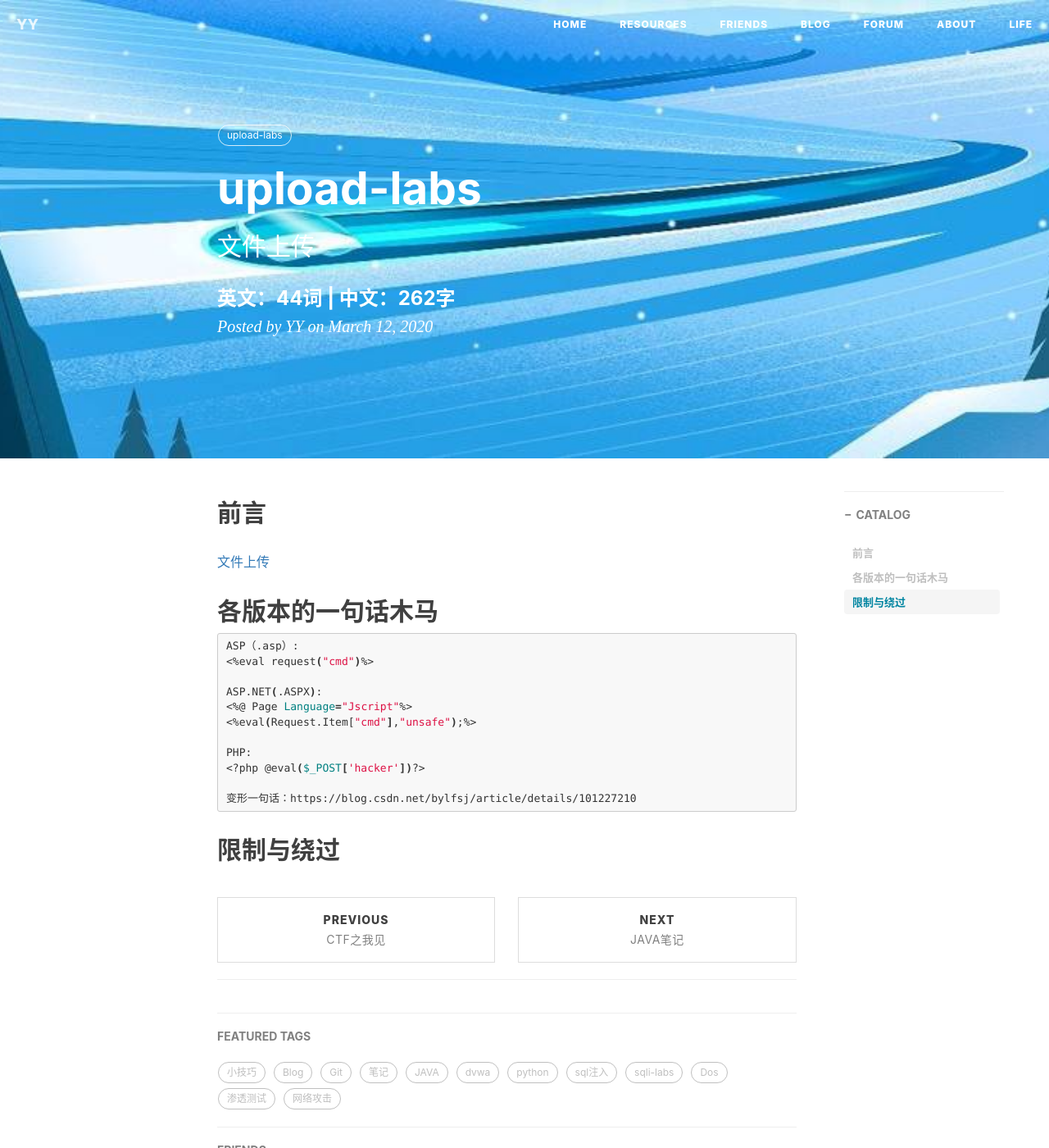
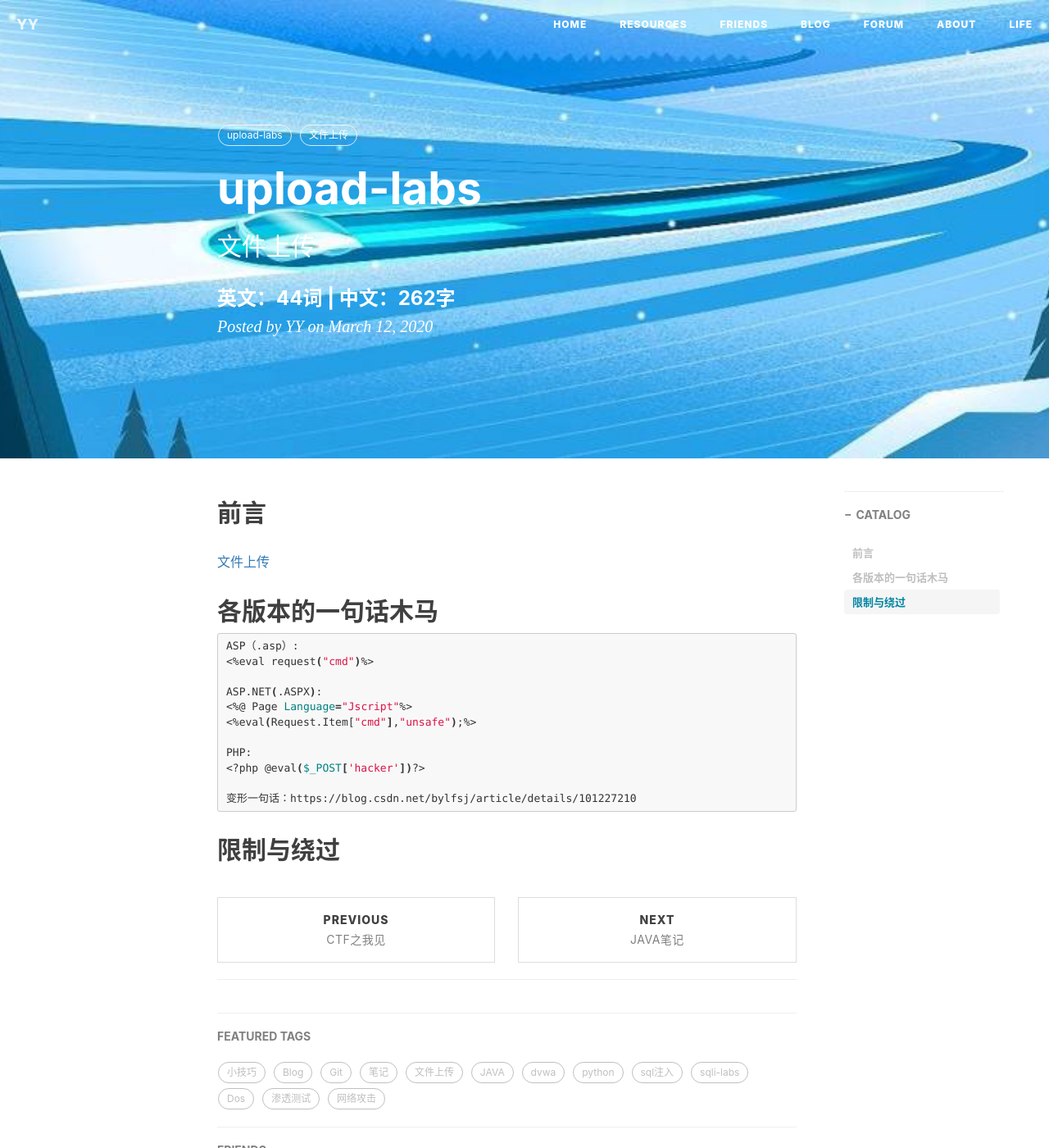
Before and after one commit to yangyang-linux/yangyang-linux.github.io, a Jekyll site: the page built from _posts/2021-03-13-upload-labs.md, in a window 1280 px wide and 1400 px high. Shown: the whole window at 82% size. Built offline with Jekyll 4.4.1, drawn with Linux system fonts in a browser that asks for light colours; nearby versions of some CDN libraries; comment, search, counter and statistics services are not loaded.

Commit message:
Update 2021-03-13-upload-labs.md

```diff
--- a/_posts/2021-03-13-upload-labs.md
+++ b/_posts/2021-03-13-upload-labs.md
@@ -8,6 +8,7 @@ header-img: img/post/2.jpg
 catalog: true
 tags:
     - upload-labs
+    - 文件上传
 ---
 
 ## 前言
```
